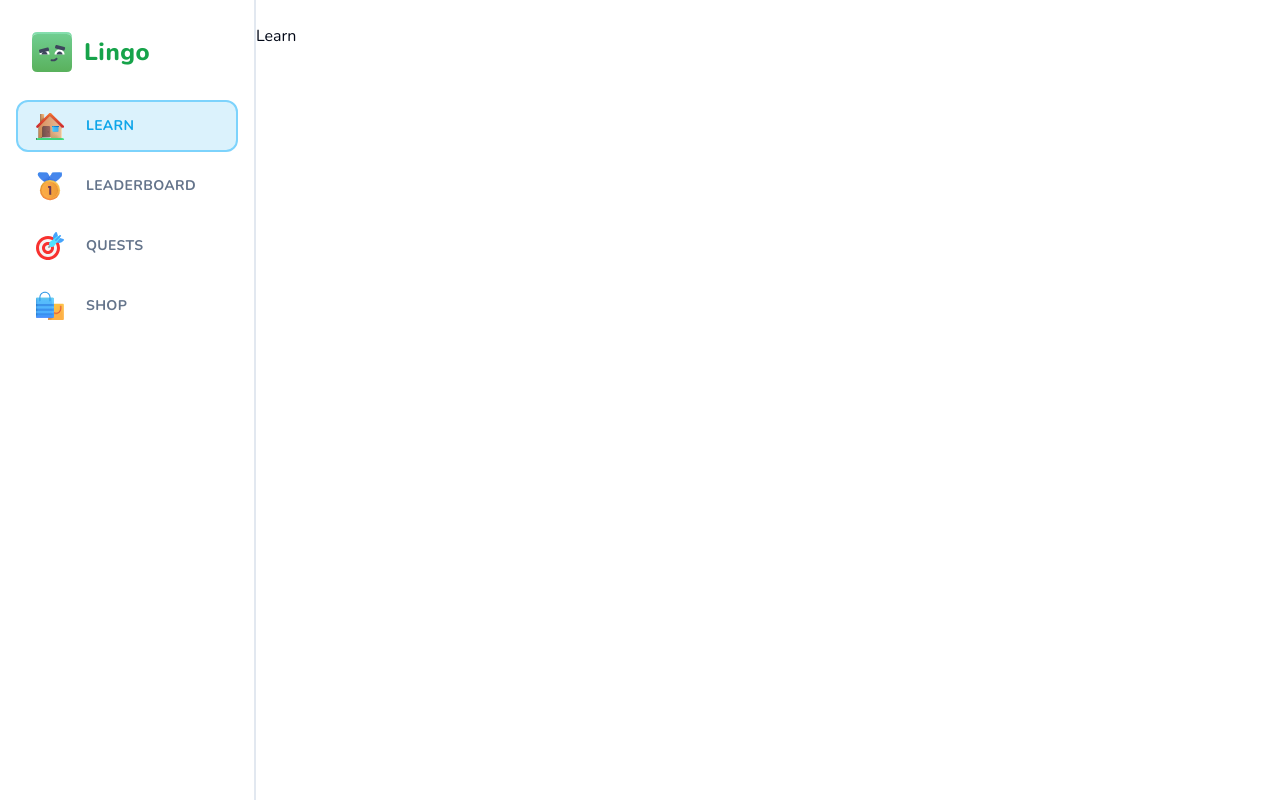
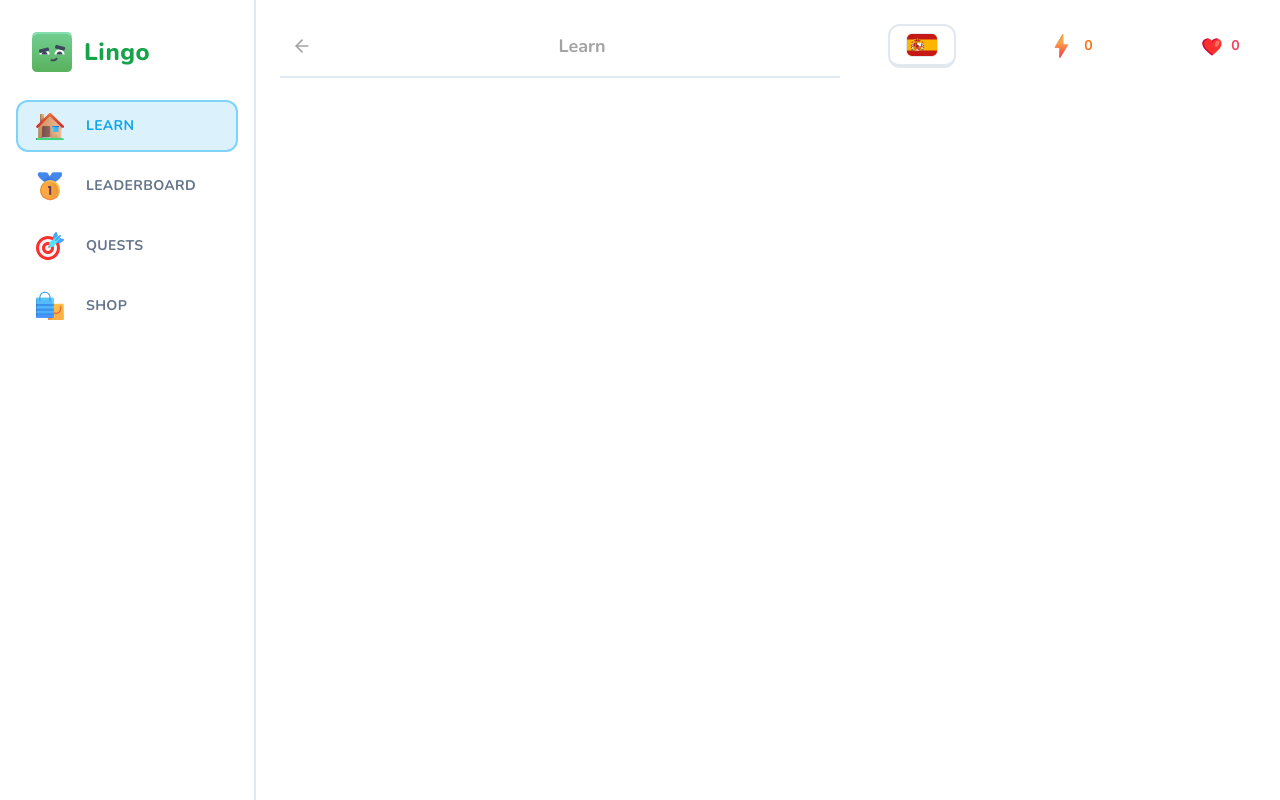
Before and after one commit to Harsh6575/lingo-clone, a Next.js app: page /learn in a window 1280 px wide. Built offline with nearby package versions, Linux system fonts and the light colour scheme.

Commit message:
[02:00:40] Learn Page Wrappers

```diff
--- /dev/null
+++ b/app/(main)/learn/header.tsx
@@ -0,0 +1,22 @@
+import Link from "next/link";
+import { ArrowLeft } from "lucide-react";
+
+import { Button } from "@/components/ui/button";
+
+type Props = {
+  title: string;
+};
+
+export const Header = ({ title }: Props) => {
+  return (
+    <div className="sticky top-0 bg-white pb-3 lg:pt-[28px] lg:mt-[-28px] flex items-center justify-between border-b-2 mb-5 text-neutral-400 lg:z-50">
+      <Link href="/courses">
+        <Button variant="ghost" size="sm">
+          <ArrowLeft className="h-5 w-5 stroke-2 text-neutral-400" />
+        </Button>
+      </Link>
+      <h1 className="font-bold text-lg">{title}</h1>
+      <div />
+    </div>
+  );
+};
--- a/app/(main)/learn/page.tsx
+++ b/app/(main)/learn/page.tsx
@@ -1,7 +1,25 @@
+import { FeedWrapper } from "@/components/feed-wrapper";
+import { StickyWrapper } from "@/components/sticky-wrapper";
+import { Header } from "./header";
+import { UserProgress } from "@/components/user-progress";
+
 const LearnPage = () => {
   return (
-    <div>
-      <h1>Learn</h1>
+    <div className="flex flex-row-reverse gap-[48px] px-6">
+      <StickyWrapper>
+        <UserProgress
+          activeCourse={{
+            title: "Spanish",
+            imgSrc: "/es.svg",
+          }}
+          hearts={0}
+          points={0}
+          hasActiveSubscription={false}
+        />
+      </StickyWrapper>
+      <FeedWrapper>
+        <Header title="Learn" />
+      </FeedWrapper>
     </div>
   );
 };
--- /dev/null
+++ b/components/feed-wrapper.tsx
@@ -0,0 +1,7 @@
+type Props = {
+  children: React.ReactNode;
+};
+
+export const FeedWrapper = ({ children }: Props) => {
+  return <div className="flex-1 relative top-0 pb-10">{children}</div>;
+};
--- a/components/sidebar-item.tsx
+++ b/components/sidebar-item.tsx
@@ -21,7 +21,7 @@
       className="justify-start h-[52px]"
       asChild
     >
-        <Link href={href}>
+      <Link href={href}>
         <Image
           src={iconSrc}
           alt={label}
@@ -29,8 +29,8 @@
           height={32}
           width={32}
         />
-      {label}
-        </Link>
+        {label}
+      </Link>
     </Button>
   );
 };
--- /dev/null
+++ b/components/sticky-wrapper.tsx
@@ -0,0 +1,13 @@
+type Props = {
+  children: React.ReactNode;
+};
+
+export const StickyWrapper = ({ children }: Props) => {
+  return (
+    <div className="hidden lg:block w-[368px] sticky self-end bottom-6">
+      <div className="min-h-[calc(100vh-48px)] sticky top-6 flex flex-col gap-y-4">
+        {children}
+      </div>
+    </div>
+  );
+};
--- /dev/null
+++ b/components/user-progress.tsx
@@ -0,0 +1,61 @@
+import Link from "next/link";
+import { Button } from "@/components/ui/button";
+import Image from "next/image";
+import { InfinityIcon } from "lucide-react";
+
+type Props = {
+  activeCourse: { title: string; imgSrc: string }; // TODO: Replace with DB types
+  hearts: number;
+  points: number;
+  hasActiveSubscription: boolean;
+};
+export const UserProgress = ({
+  activeCourse,
+  hearts,
+  points,
+  hasActiveSubscription,
+}: Props) => {
+  return (
+    <div className="flex items-center justify-between gap-x-2 w-full">
+      <Link href="/courses">
+        <Button>
+          <Image
+            src={activeCourse.imgSrc}
+            alt={activeCourse.title}
+            className="rounded-md border"
+            width={32}
+            height={32}
+          />
+        </Button>
+      </Link>
+      <Link href="/shop">
+        <Button variant="ghost" className="text-orange-500">
+          <Image
+            src="/points.svg"
+            height={28}
+            width={28}
+            alt="Points"
+            className="mr-2"
+          />
+          {points}
+        </Button>
+      </Link>
+      <Link href="/shop">
+        <Button variant="ghost" className="text-rose-500">
+          <Image
+            src="/heart.svg"
+            height={22}
+            width={22}
+            alt="Hearts"
+            className="mr-2"
+          />
+          {hasActiveSubscription ? (
+            <InfinityIcon className="h-4 w-4 stroke-[3]" />
+          ) : (
+            hearts
+          )}
+        </Button>
+      </Link>
+    </div>
+  );
+};
--- a/lib/utils.ts
+++ b/lib/utils.ts
@@ -1,6 +1,6 @@
-import { type ClassValue, clsx } from "clsx"
-import { twMerge } from "tailwind-merge"
+import { type ClassValue, clsx } from "clsx";
+import { twMerge } from "tailwind-merge";
 
 export function cn(...inputs: ClassValue[]) {
-  return twMerge(clsx(inputs))
+  return twMerge(clsx(inputs));
 }
```
